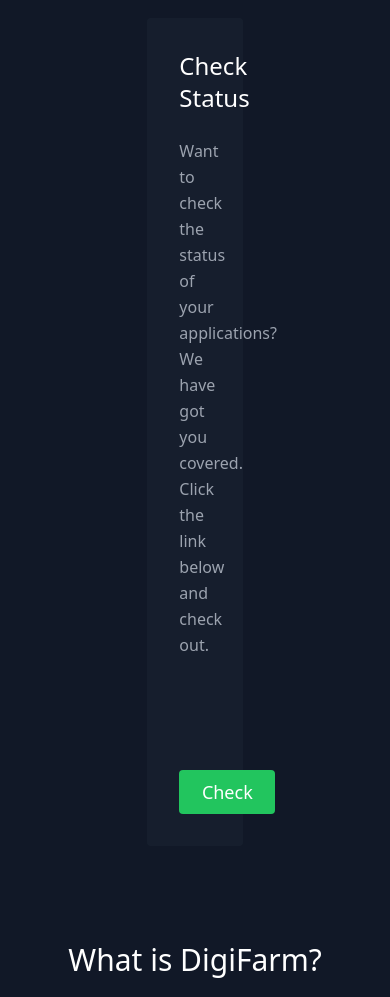
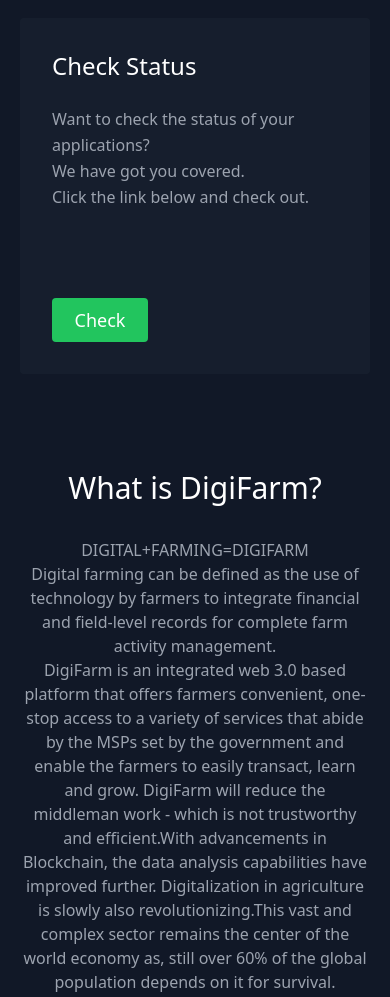
Before and after one commit to shashwatw/digifarm, a plain HTML site: page client/index.html in a window 390 px wide. Shown: the part 642-1639 px from the top of the page. Drawn offline with nearby package versions, Linux system fonts and the light colour scheme.

Commit message:
final responsive

```diff
--- a/client/index.html
+++ b/client/index.html
@@ -49,7 +49,7 @@
                 <a href ="farmer.html"><button class="flex-shrink-0 text-white bg-green-500 border-0 flex justify-center w-24 py-2 px-8 focus:outline-none hover:bg-indigo-600 rounded text-lg mt-10 sm:mt-0">Register</button></a>
               </div>
             </div>
-            <div class="p-4  w-2/6">
+            <div class="p-4  w-2/6x">
               <div class="h-full bg-gray-800 bg-opacity-40  p-8 rounded">
                   <path d="M925.036 57.197h-304c-27.6 0-50 22.4-50 50v304c0 27.601 22.4 50 50 50h145.5c-1.9 79.601-20.4 143.3-55.4 191.2-27.6 37.8-69.399 69.1-125.3 93.8-25.7 11.3-36.8 41.7-24.8 67.101l36 76c11.6 24.399 40.3 35.1 65.1 24.399 66.2-28.6 122.101-64.8 167.7-108.8 55.601-53.7 93.7-114.3 114.3-181.9 20.601-67.6 30.9-159.8 30.9-276.8v-239c0-27.599-22.401-50-50-50zM106.036 913.497c65.4-28.5 121-64.699 166.9-108.6 56.1-53.7 94.4-114.1 115-181.2 20.6-67.1 30.899-159.6 30.899-277.5v-239c0-27.6-22.399-50-50-50h-304c-27.6 0-50 22.4-50 50v304c0 27.601 22.4 50 50 50h145.5c-1.9 79.601-20.4 143.3-55.4 191.2-27.6 37.8-69.4 69.1-125.3 93.8-25.7 11.3-36.8 41.7-24.8 67.101l35.9 75.8c11.601 24.399 40.501 35.2 65.301 24.399z"></path>
                 </svg>
@@ -60,9 +60,9 @@
                 </a>
                 <br>
                 <br>
-                <p class="leading-relaxed mb-6">Want to check the status of your applications?<br>We have got you covered.<br>Click the link below and check out.</p><br>
+                <p class="leading-relaxed mb-6">Want to check the status of your applications?<br>We have got you covered.<br>Click the link below and check out.</p>
                 <br>
-                <button class="flex-shrink-0 text-white  flex justify-center w-24 bg-green-500 border-0 py-2 px-8 focus:outline-none hover:bg-indigo-600 rounded text-lg mt-10 sm:mt-0"><a href = "statuscheck.html">Check</button></a>
+                <a href = "statuscheck.html"><button class="flex-shrink-0 text-white  flex justify-center w-24 bg-green-500 border-0 py-2 px-8 focus:outline-none hover:bg-indigo-600 rounded text-lg mt-10 sm:mt-0">Check</button></a>
               </div>
             </div>
           </div>
```
